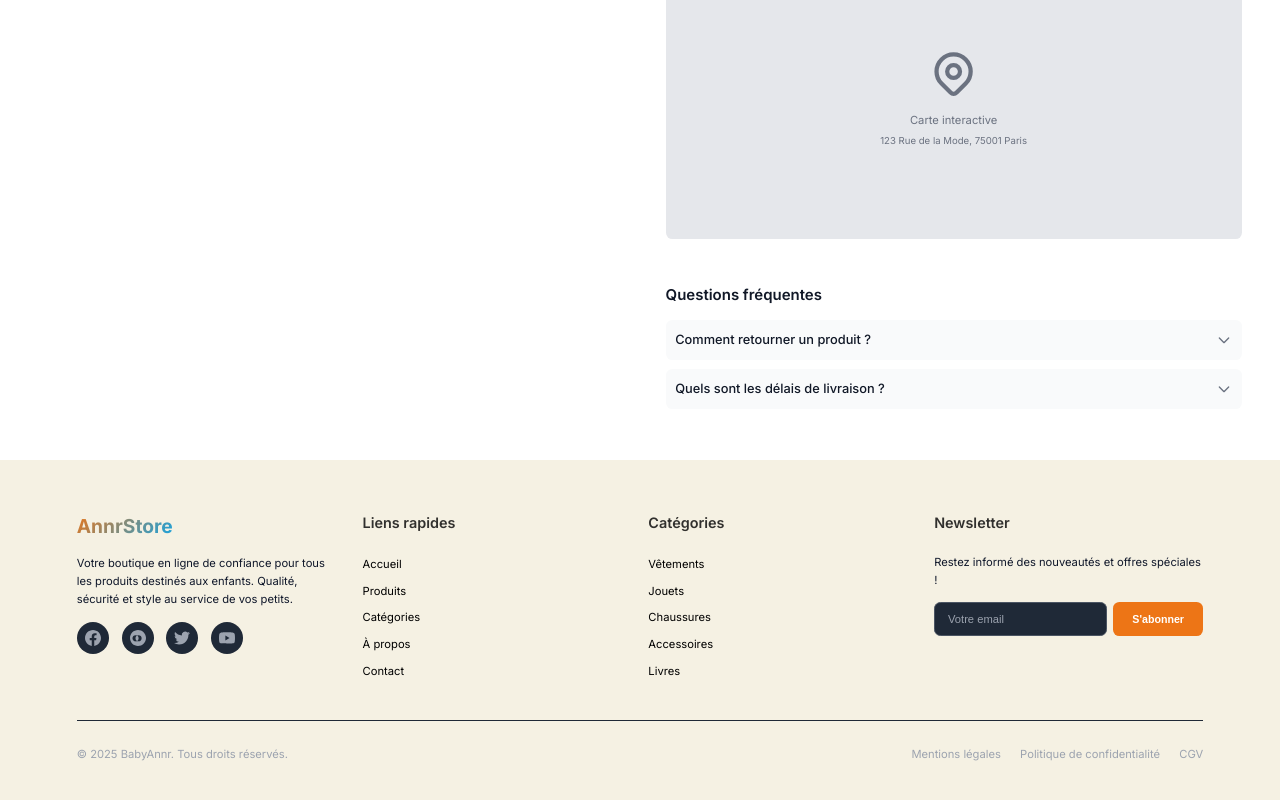
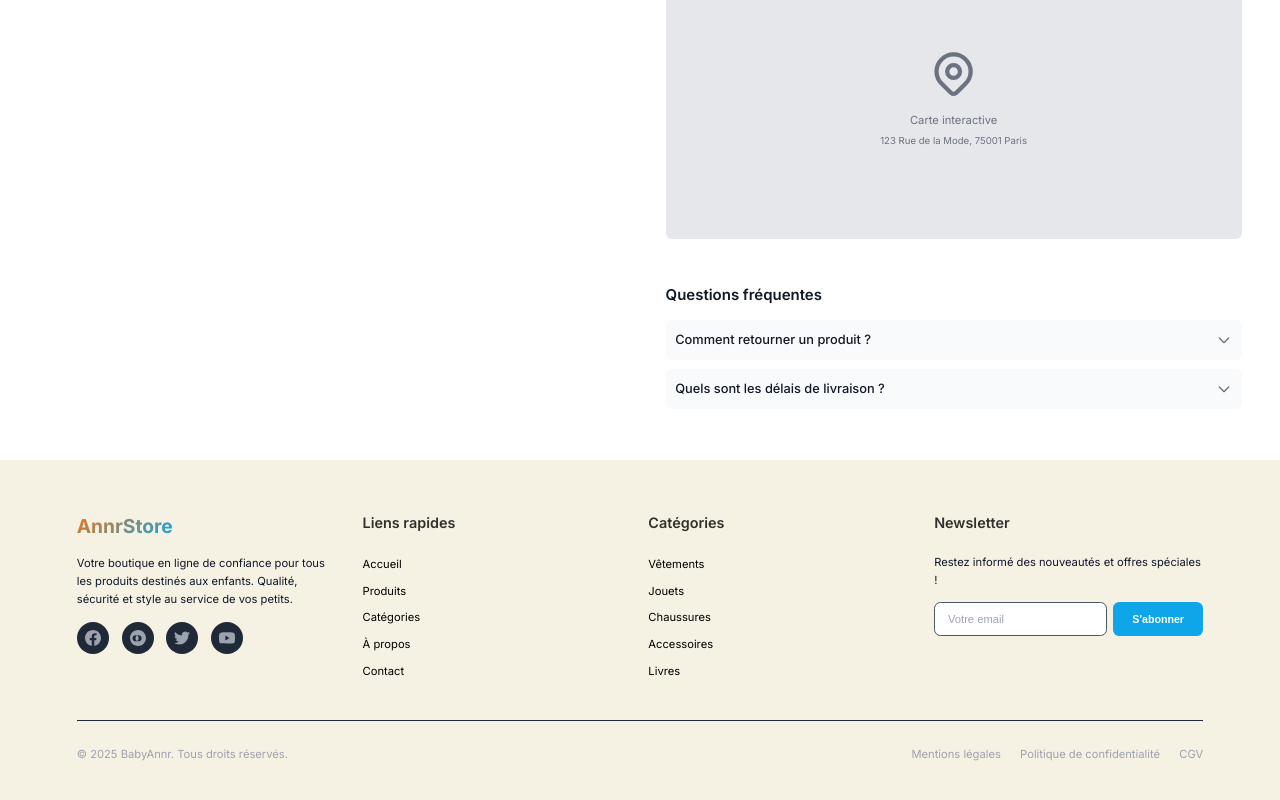
Before and after one commit to Zahar-Ahmed1/boutique-bebe-anr, an Angular app: page /contact in a window 1280 px wide. Shown: the part 818-1618 px from the top of the page. Built offline with nearby package versions, Linux system fonts and the light colour scheme.

Commit message:
Mise à jour des composants styles

```diff
--- a/src/styles.css
+++ b/src/styles.css
@@ -1368,7 +1368,7 @@ main, section {
 }
 
 .footer-link:hover {
-  color: var(--primary-400);
+  color: var(--secondary-700);
 }
 
 .newsletter-form {
@@ -1379,10 +1379,10 @@ main, section {
 .newsletter-input {
   flex: 1;
   padding: 0.75rem 1rem;
-  background-color: var(--gray-800);
+  background-color: white;
   border: 1px solid var(--gray-600);
   border-radius: 0.5rem;
-  color: white;
+  color: black;
   font-size: 0.875rem;
   transition: all 0.2s ease;
 }
@@ -1393,13 +1393,13 @@ main, section {
 
 .newsletter-input:focus {
   outline: none;
-  border-color: var(--primary-500);
+  border-color: var(--secondary-500);
   box-shadow: 0 0 0 3px rgba(237, 117, 22, 0.1);
 }
 
 .newsletter-btn {
   padding: 0.75rem 1.5rem;
-  background-color: var(--primary-500);
+  background-color: var(--secondary-500);
   color: white;
   border: none;
   border-radius: 0.5rem;
@@ -1410,7 +1410,7 @@ main, section {
 }
 
 .newsletter-btn:hover {
-  background-color: var(--primary-600);
+  background-color: var(--secondary-700);
   transform: translateY(-1px);
 }
 
```
